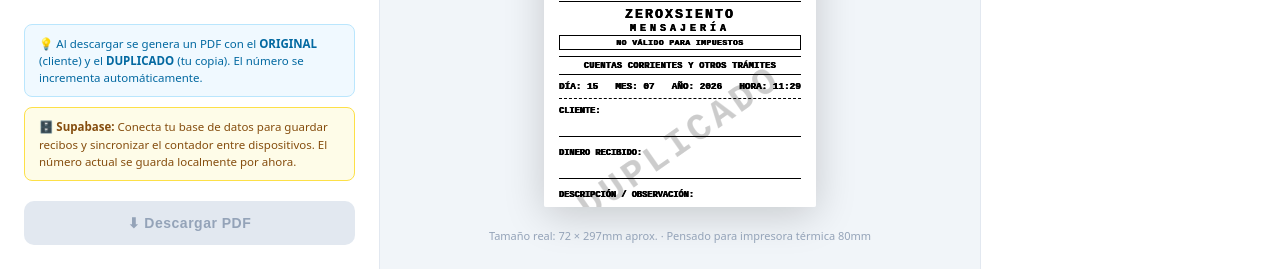
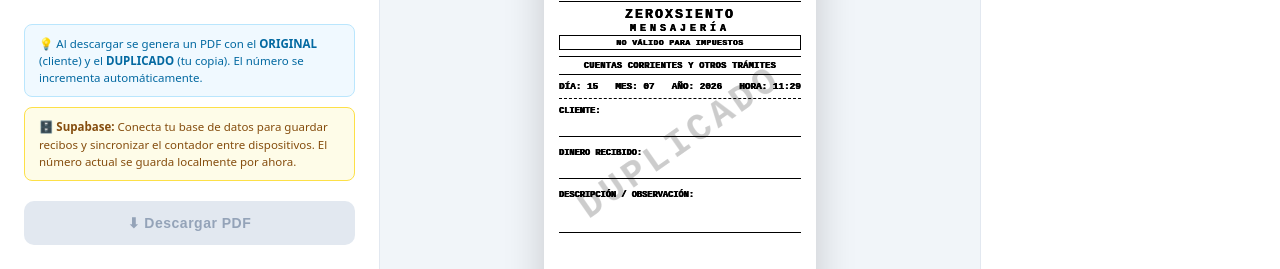
Before and after one commit to vgarcia2024/recibos-negocio, a plain HTML site: page index.html in a window 1280 px wide. Shown: the part 531-800 px from the top of the page. Drawn offline with nearby package versions, Linux system fonts and the light colour scheme; no server answers.

Commit message:
Update index.html

```diff
--- a/index.html
+++ b/index.html
@@ -74,6 +74,7 @@
     <div class="preview-panel">
       <div class="preview-label">VISTA PREVIA — 80mm</div>
 
+      <div id="previewFitWrap" class="preview-fit-wrap">
       <div id="print-area" class="print-area">
         <!-- ORIGINAL -->
         <div class="receipt-sheet" id="sheetOriginal">
@@ -182,6 +183,7 @@
           <div class="copy-label">DUPLICADO</div>
         </div>
       </div>
+      </div>
 
       <div class="scale-note">
         Tamaño real: 72 × 297mm aprox. · Pensado para impresora térmica 80mm
```
